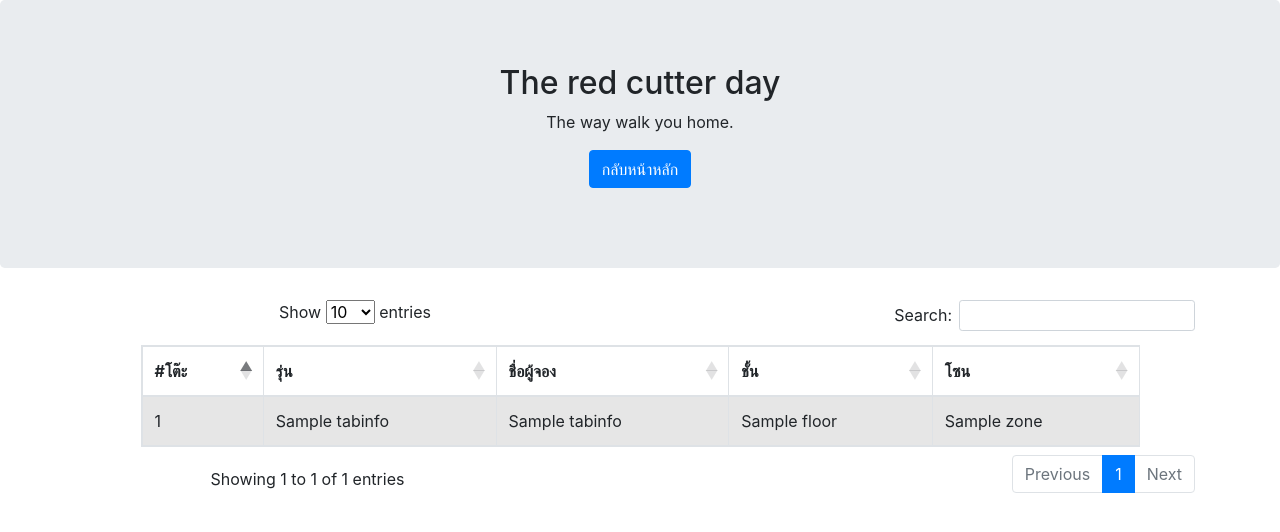
After one commit to choopanCIT/redcutter, a PHP site: the page made by app/Views/tablelist_view.php in a window 1280 px wide. The commit adds this page. Shown: the top 532 px of the page. Run offline with PHP 8.4, Linux system fonts and the light colour scheme; the template is opened without the code that fills it: most values are stand-ins (such as "Sample title", 1, 10 or a date in 2020); data that the repository does not hold is empty; some libraries are stand-ins or nearby versions.

Commit message:
add tablelist

```diff
--- a/app/Views/floor_view.php
+++ b/app/Views/floor_view.php
@@ -23,5 +23,7 @@
 <a href='<?php echo site_url('home/floor2'); ?>' class="btn btn-info btn-block">ชั้น 2</a>
 <br><br><br>
 <center>
-<button type="button" class="btn btn-success"><i class="fas fa-search"></i>&nbsp; ค้นหารายชื่อผู้จองโต๊ะ</button>
+<a href='<?php echo site_url('home/tablelist'); ?>' class="btn btn-success"><i class="fas fa-search"></i>&nbsp; ค้นหารายชื่อผู้จองโต๊ะ</a>
 </center>
+</body>
+</html>
--- /dev/null
+++ b/app/Views/tablelist_view.php
@@ -0,0 +1,65 @@
+<!DOCTYPE html>
+<html lang="en">
+<head>
+	<meta charset="UTF-8">
+	<title>CIT</title>
+	<meta name="viewport" content="width=device-width, initial-scale=1.0">
+	<link rel="stylesheet" href="https://cdn.jsdelivr.net/npm/bootstrap@4.5.3/dist/css/bootstrap.min.css" integrity="sha384-TX8t27EcRE3e/ihU7zmQxVncDAy5uIKz4rEkgIXeMed4M0jlfIDPvg6uqKI2xXr2" crossorigin="anonymous">
+    <script src="https://code.jquery.com/jquery-3.5.1.js"></script>
+    <script src="https://cdn.datatables.net/1.10.22/js/jquery.dataTables.min.js"></script>
+    <script src="https://cdn.datatables.net/1.10.22/js/dataTables.bootstrap4.min.js"></script>
+    <script src="https://cdn.datatables.net/responsive/2.2.6/js/dataTables.responsive.min.js"></script>
+    <script src="https://cdn.datatables.net/responsive/2.2.6/js/responsive.bootstrap4.min.js"></script>
+
+
+    <script src="https://cdnjs.cloudflare.com/ajax/libs/popper.js/1.14.7/umd/popper.min.js" integrity="sha384-UO2eT0CpHqdSJQ6hJty5KVphtPhzWj9WO1clHTMGa3JDZwrnQq4sF86dIHNDz0W1" crossorigin="anonymous"></script>
+	<script type="text/javascript" src="<?php echo base_url('bootstrap/js/bootstrap.min.js')?>"><</script>
+  <link rel="stylesheet" href="https://use.fontawesome.com/releases/v5.7.0/css/all.css" integrity="sha384-lZN37f5QGtY3VHgisS14W3ExzMWZxybE1SJSEsQp9S+oqd12jhcu+A56Ebc1zFSJ" crossorigin="anonymous">
+  <link rel="stylesheet" type="text/css" href="<?php echo base_url('seatchart/style.css')?>">
+  <link rel="stylesheet" href="https://cdn.datatables.net/1.10.22/css/dataTables.bootstrap4.min.css">
+  <link rel="stylesheet" href="https://cdn.datatables.net/responsive/2.2.6/css/responsive.bootstrap4.min.css">
+
+  <script>
+$(document).ready(function() {
+    $('#example').DataTable();
+} );
+</script>
+</head>
+<body>
+
+<div class="jumbotron text-center">
+  <h2>The red cutter day</h2>
+  <p>The way walk you home.</p>
+  <a href="<?php echo site_url('home'); ?>" class="btn btn-primary">กลับหน้าหลัก</a></p>
+</div>
+
+<div class="container">
+<center>
+    <table id="example" class="table table-striped table-bordered dt-responsive nowrap" style="width:90%">
+        <thead>
+            <tr>
+                <th>#โต๊ะ</th>
+                <th>รุ่น</th>
+                <th>ชื่อผู้จอง</th>
+                <th>ชั้น</th>
+                <th>โซน</th>
+            </tr>
+        </thead>
+        <tbody>
+            <?php
+                foreach ($tabinfo as $row) {
+                    echo "<tr>";
+                    echo "<td>" . $row->id . "</td>";
+                    echo "<td>" . $row->groupname . "</td>";
+                    echo "<td>" . $row->name . "</td>";
+                    echo "<td>" . $row->floor . "</td>";
+                    echo "<td>" . $row->zone . "</td>";
+                    echo "</tr>";
+                }
+            ?>
+        </tbody>
+    </table>
+</center>
+</div>
+</body>
+</html>
```
Also changed, not shown: app/Controllers/Home.php (+9 -0 lines).
